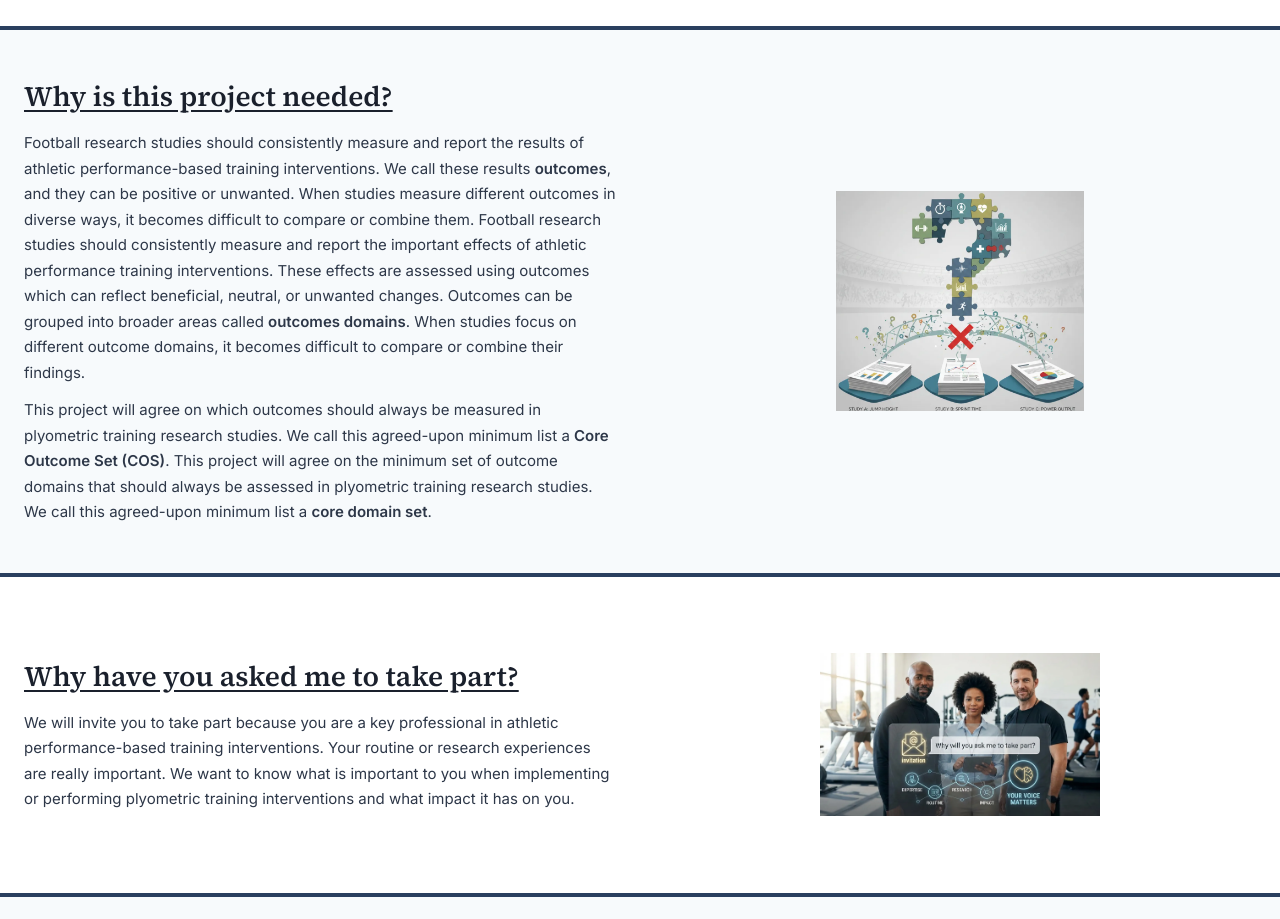
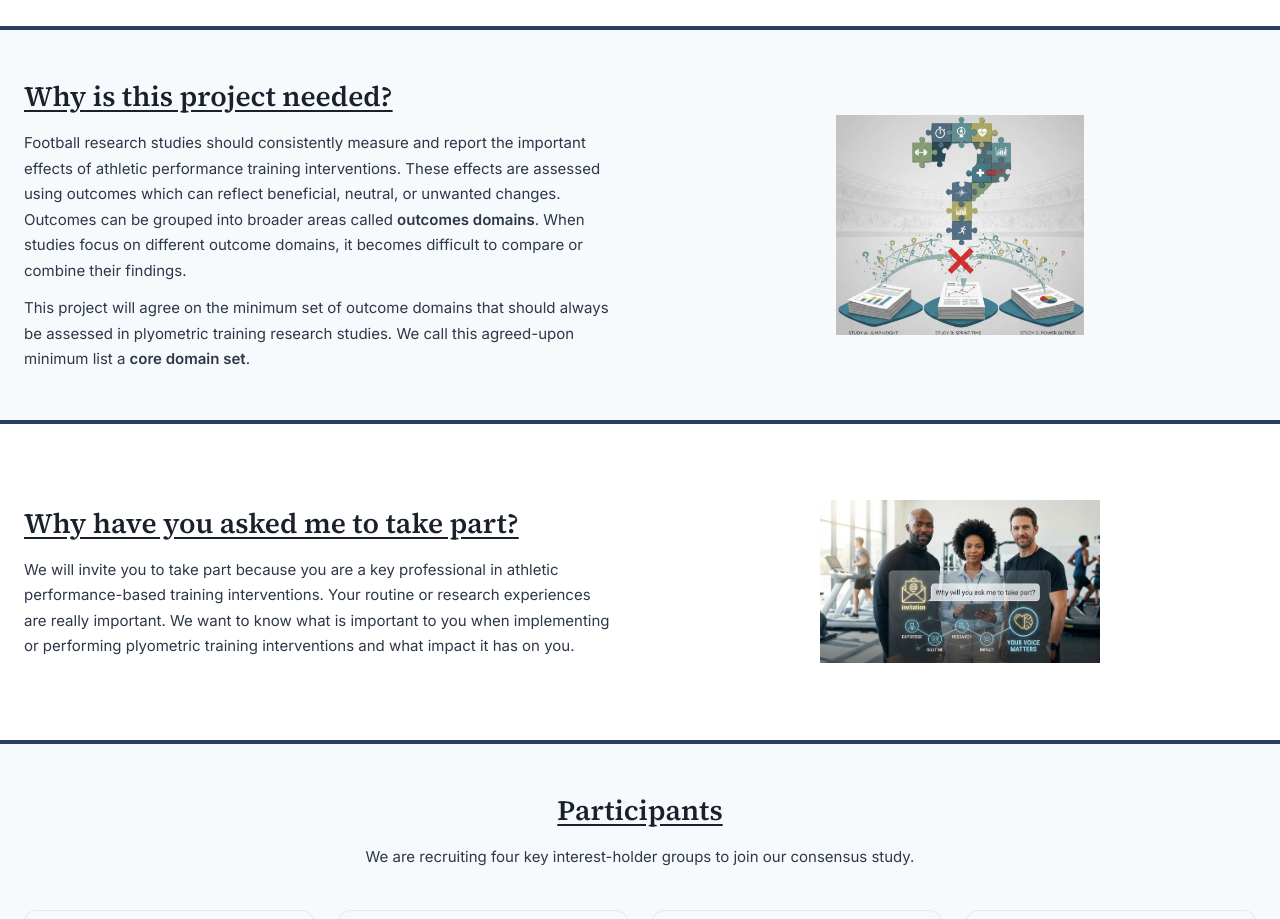
Before and after one commit to LoaizaBetancur/CAPIS-Project-Website, a Next.js app: page / in a window 1280 px wide. Shown: the part 1100-2019 px from the top of the page. Built offline with nearby package versions, Linux system fonts and the light colour scheme.

Commit message:
Update page.tsx

```diff
--- a/app/page.tsx
+++ b/app/page.tsx
@@ -224,12 +224,6 @@ export default function HomePage() {
               Why is this project needed?
             </h2>
             <p style={{ fontSize: "15px", lineHeight: 1.7, color: "#2D3748", marginBottom: "12px" }}>
-              Football research studies should consistently measure and report the results of
-              athletic performance-based training interventions. We call these results{" "}
-              <strong>outcomes</strong>, and they can be positive or unwanted.
-              When studies measure different outcomes in diverse ways, it becomes
-              difficult to compare or combine them.
-
               Football research studies should consistently measure and report the important
               effects of athletic performance training interventions. These effects are assessed
               using outcomes which can reflect beneficial, neutral, or unwanted changes.
@@ -238,9 +232,6 @@ export default function HomePage() {
               or combine their findings.
             </p>
             <p style={{ fontSize: "15px", lineHeight: 1.7, color: "#2D3748" }}>
-              This project will agree on which outcomes should always be measured in plyometric
-              training research studies. We call this agreed-upon minimum list a{" "}
-              <strong>Core Outcome Set (COS)</strong>.
               This project will agree on the minimum set of outcome
               domains that should always be assessed in plyometric training research studies.
               We call this agreed-upon minimum list a <strong>core domain set</strong>.
```
